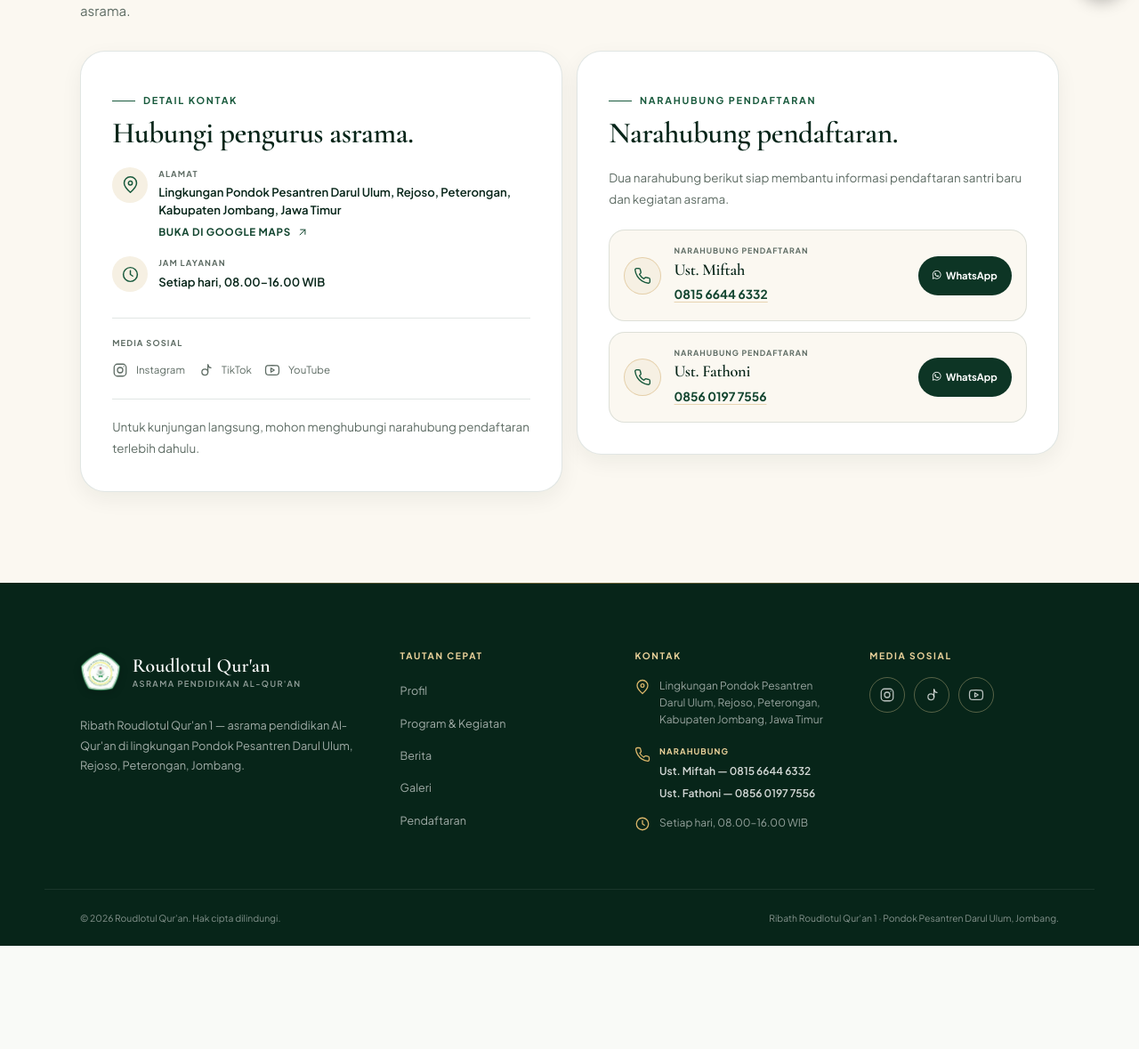
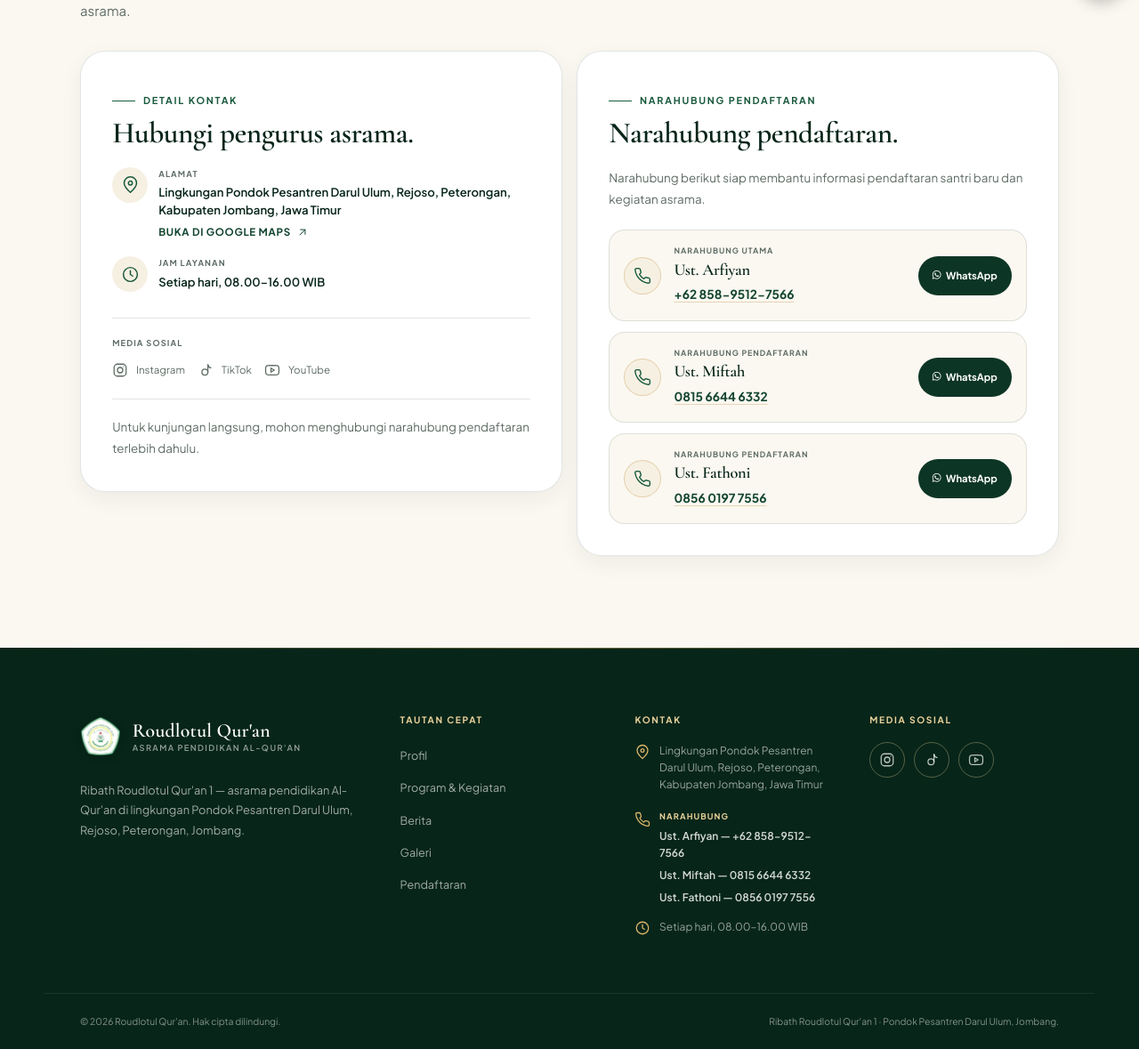
Before and after one commit to Iantzzz/Roudlotul-Qur-an, a Laravel app: page /kontak in a window 1280 px wide. Shown: the part 788-1967 px from the top of the page at 89% size. Before the commit the page ends 1851 px from the top, so only its background shows below. Run offline with Laravel 12, Linux system fonts and the light colour scheme; some libraries are stand-ins or nearby versions.

Commit message:
feat(site): add Ust. Arfiyan as primary WhatsApp contact

```diff
--- a/config/site.php
+++ b/config/site.php
@@ -16,13 +16,19 @@ return [
 
     'contact' => [
         'address' => 'Lingkungan Pondok Pesantren Darul Ulum, Rejoso, Peterongan, Kabupaten Jombang, Jawa Timur',
-        'phone' => '0815 6644 6332',
-        'whatsapp' => '0815 6644 6332',
+        'phone' => '+62 858-9512-7566',
+        'whatsapp' => '+62 858-9512-7566',
         'email' => null,
         'hours' => 'Setiap hari, 08.00–16.00 WIB',
     ],
 
     'registration_contacts' => [
+        [
+            'name' => 'Ust. Arfiyan',
+            'role' => 'Narahubung Utama',
+            'phone' => '+62 858-9512-7566',
+            'wa' => '6285895127566',
+        ],
         [
             'name' => 'Ust. Miftah',
             'role' => 'Narahubung Pendaftaran',
--- a/resources/views/kontak.blade.php
+++ b/resources/views/kontak.blade.php
@@ -84,7 +84,7 @@
                     <span class="eyebrow">Narahubung Pendaftaran</span>
                     <h2>Narahubung pendaftaran.</h2>
                     <p>
-                        Dua narahubung berikut siap membantu informasi pendaftaran
+                        Narahubung berikut siap membantu informasi pendaftaran
                         santri baru dan kegiatan asrama.
                     </p>
 
--- a/resources/views/partials/whatsapp-float.blade.php
+++ b/resources/views/partials/whatsapp-float.blade.php
@@ -1,4 +1,4 @@
-{{-- Tombol WhatsApp mengambang: mengarah ke narahubung pendaftaran pertama. --}}
+{{-- Tombol WhatsApp mengambang: mengarah ke narahubung utama (kontak pertama). --}}
 <a class="wa-float"
    href="https://wa.me/{{ config('site.registration_contacts.0.wa') }}"
    target="_blank"
```
